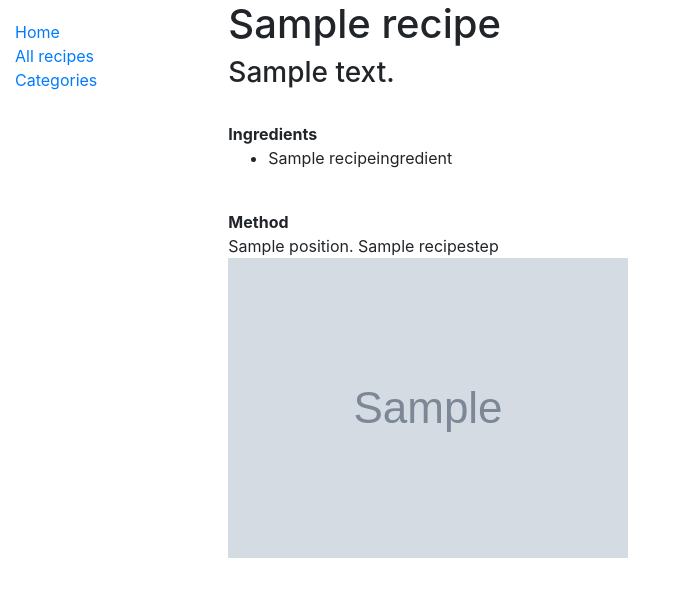
After one commit to bellemae/recipes, a Django app: template catalog/templates/catalog/recipe_detail.html in a window 1280 px wide. The commit adds this page. Shown: the top 597 px of the page, without its empty margins (0-676 px from the left). Run offline with Django 3.2, Linux system fonts and the light colour scheme; the template is opened without the code that fills it: most values are stand-ins (such as "Sample title", 1, 10 or a date in 2020); grey boxes marked "Sample" are stand-in pictures; some libraries are stand-ins or nearby versions.

Commit message:
Include image in recipe

```diff
--- a/catalog/templates/base.html
+++ b/catalog/templates/base.html
@@ -1,6 +1,7 @@
 <!DOCTYPE html>
 <html lang="en">
 <head>
+
   {% block title %}<title>Belle's Vegan Recipe Collection</title>{% endblock %}
   <meta charset="utf-8">
   <meta name="viewport" content="width=device-width, initial-scale=1">
@@ -16,7 +17,7 @@
       {% block sidebar %}
         <ul class="sidebar-nav">
           <li><a href="{% url 'index' %}">Home</a></li>
-          <li><a href="">All recipes</a></li>
+          <li><a href="{% url 'recipes' %}">All recipes</a></li>
           <li><a href="">Categories</a></li>
         </ul>
      {% endblock %}
--- /dev/null
+++ b/catalog/templates/catalog/recipe_detail.html
@@ -0,0 +1,31 @@
+{% extends "base.html" %}
+
+{% block content %}
+{% load static %}
+{% static 'img' as base_url %}
+  <h1>{{ recipe.title}}</h1>
+
+  <h3>{{ recipe.description }}</h3>
+  <br />
+
+  <b>Ingredients</b>
+
+  {% for recipeingredient in recipe.recipeingredient_set.all %}
+  <ul>
+    <li>{{ recipeingredient }}</li>
+  </ul>
+  {% endfor %}
+
+  <br />
+  <b>Method</b>
+  <br />
+
+  {% for recipestep in recipe.recipestep_set.all %}
+    {{ recipestep.position }}.  {{ recipestep }}<br />
+  {% endfor %}
+
+  {% for recipeimage in recipe.recipeimage_set.all %}
+     <img itemprop="image" src="{{base_url}}/{{recipeimage}}" />
+  {% endfor %}
+
+{% endblock %}
--- a/catalog/urls.py
+++ b/catalog/urls.py
@@ -3,4 +3,7 @@ from . import views
 
 urlpatterns = [
     path('', views.index, name='index'),
+    path('recipes/', views.RecipeListView.as_view(), name='recipes'),
+    path('recipe/<int:pk>', views.RecipeDetailView.as_view(), name='recipe-detail'),
+
 ]
```
Also changed, not shown: catalog/admin.py (+5 -2 lines), catalog/models.py (+13 -1 lines), catalog/templates/catalog/recipe_list.html (added, +16 -0 lines), catalog/views.py (+10 -1 lines).
